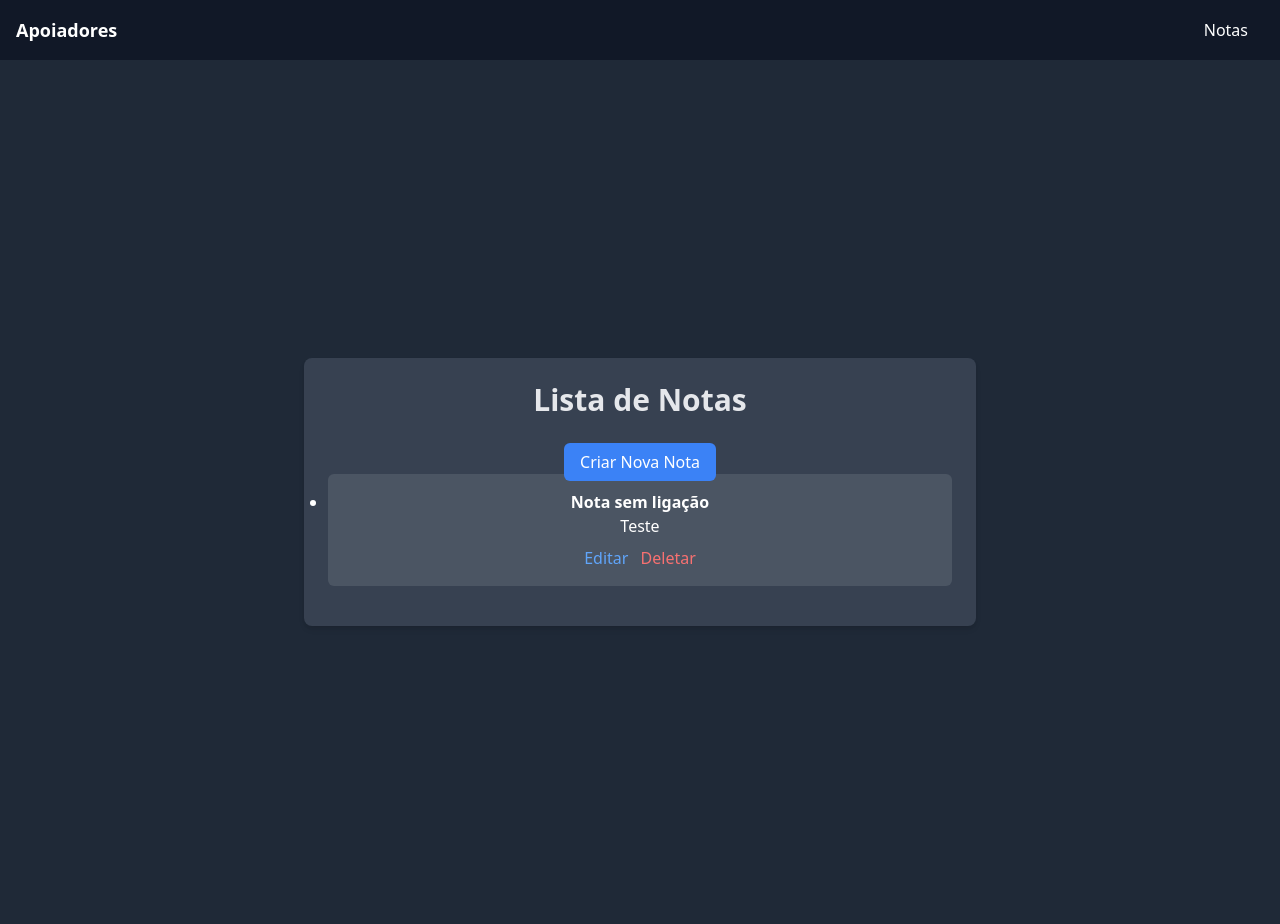
After one commit to lucaspontestur/Django, a Django app: page /notas/ in a window 1280 px wide. The commit adds this page. Run offline with Django 5.2, Linux system fonts and the light colour scheme; data comes from the database, SQL or seed files in the repository; both versions use the stored data as it was after the commit.

Commit message:
Sistema de Notas funcionando

```diff
--- a/meu_projeto/meu_app/models.py
+++ b/meu_projeto/meu_app/models.py
@@ -50,3 +50,14 @@ class Compra(models.Model):
     @property
     def faturamento_formatado(self):
         return f"R$ {self.faturamento:,.2f}".replace(",", "X").replace(".", ",").replace("X", ".")
+
+
+class Nota(models.Model):
+    compra = models.ForeignKey(Compra, on_delete=models.CASCADE, blank=True, null=True)
+    texto = models.TextField()
+
+    def __str__(self):
+        if self.compra:
+            return f"Nota para {self.compra}"
+        else:
+            return "Nota sem ligação"
--- a/meu_projeto/meu_app/templates/base.html
+++ b/meu_projeto/meu_app/templates/base.html
@@ -9,6 +9,15 @@
 </head>
 <body class="bg-gray-800 text-black">
 
+    <nav class="bg-gray-900 py-4">
+        <div class="container mx-auto px-4 flex items-center justify-between">
+            <a href="{% url 'lista_compras' %}" class="text-white text-lg font-bold">Apoiadores</a>
+            <div>
+                <a href="{% url 'listar_notas' %}" class="text-white hover:text-gray-300 mr-4">Notas</a>
+            </div>
+        </div>
+    </nav>
+
     <div class="container mx-auto px-4 py-8">
         {% block content %}
         {% endblock %}
--- a/meu_projeto/meu_app/templates/lista_compras.html
+++ b/meu_projeto/meu_app/templates/lista_compras.html
@@ -111,6 +111,7 @@
                             <div class="py-3 px-6 text-left">
                                 <a href="{% url 'editar_compra' compra.pk %}" class="text-blue-400 hover:text-blue-600 mr-2">Editar</a>
                                 <a href="{% url 'deletar_compra' compra.pk %}" class="text-red-400 hover:text-red-600">Deletar</a>
+                                <a href="{% url 'criar_nota_compra' compra.pk %}" class="text-green-400 hover:text-green-600">Nota</a>
                             </div>
                         </td>
                         {% endif %}
--- /dev/null
+++ b/meu_projeto/meu_app/templates/listar_notas.html
@@ -0,0 +1,34 @@
+{% extends 'base.html' %}
+
+{% block content %}
+<div class="flex flex-col items-center justify-center min-h-screen">
+    <div class="bg-gray-700 rounded-lg shadow-md p-6 text-center w-full max-w-2xl">
+        <h1 class="text-3xl font-bold text-gray-200 mb-8">Lista de Notas</h1>
+
+        <a href="{% url 'criar_nota' %}" class="px-4 py-2 bg-blue-500 hover:bg-blue-700 text-white rounded-md mb-4">
+            Criar Nova Nota
+        </a>
+
+        {% if notas %}
+            <ul class="list-disc text-white">
+                {% for nota in notas %}
+                    <li class="mb-4 p-4 rounded-md {% cycle 'bg-gray-600' 'bg-gray-500' %}">
+                        {% if nota.compra %}
+                            <p class="font-bold">{{ nota.compra }}</p>
+                        {% else %}
+                            <p class="font-bold">Nota sem ligação</p>
+                        {% endif %}
+                        <p>{{ nota.texto }}</p>
+                        <div class="mt-2">
+                            <a href="{% url 'editar_nota' nota.pk %}" class="text-blue-400 hover:text-blue-600 mr-2">Editar</a>
+                            <a href="{% url 'deletar_nota' nota.pk %}" class="text-red-400 hover:text-red-600">Deletar</a>
+                        </div>
+                    </li>
+                {% endfor %}
+            </ul>
+        {% else %}
+            <p class="text-white">Nenhuma nota encontrada.</p>
+        {% endif %}
+    </div>
+</div>
+{% endblock %}
--- a/meu_projeto/meu_app/views.py
+++ b/meu_projeto/meu_app/views.py
@@ -1,9 +1,61 @@
 from django.shortcuts import render, redirect, get_object_or_404
 from django.http import HttpResponse
-from .models import Compra
-from .forms import CompraForm, BuscaForm
+from .models import Compra, Nota  # adicione 'Nota' aqui
+from .forms import CompraForm, BuscaForm, NotaForm
 import json
 from decimal import Decimal
+
+def criar_nota(request, compra_id=None):
+    if compra_id:
+        compra = get_object_or_404(Compra, pk=compra_id)
+    else:
+        compra = None
+
+    if request.method == 'POST':
+        form = NotaForm(request.POST)
+        if form.is_valid():
+            nota = form.save(commit=False)
+            nota.compra = compra
+            nota.save()
+            return redirect('lista_compras')  # Redireciona para 'lista_compras'
+    else:
+        form = NotaForm()
+    return render(request, 'criar_nota.html', {'form': form, 'compra': compra})
+
+def criar_nota_compra(request, compra_id):
+    compra = get_object_or_404(Compra, pk=compra_id)
+    if request.method == 'POST':
+        form = NotaForm(request.POST)
+        if form.is_valid():
+            nota = form.save(commit=False)
+            nota.compra = compra
+            nota.save()
+            return redirect('lista_compras')  # Redireciona para 'lista_compras'
+    else:
+        form = NotaForm()
+    return render(request, 'criar_nota.html', {'form': form, 'compra': compra})
+
+def listar_notas(request):
+    notas = Nota.objects.all()
+    return render(request, 'listar_notas.html', {'notas': notas})
+
+def editar_nota(request, pk):
+    nota = get_object_or_404(Nota, pk=pk)
+    if request.method == 'POST':
+        form = NotaForm(request.POST, instance=nota)
+        if form.is_valid():
+            form.save()
+            return redirect('listar_notas')  # Ou redirecionar para a página da compra relacionada
+    else:
+        form = NotaForm(instance=nota)
+    return render(request, 'criar_nota.html', {'form': form, 'compra': nota.compra})
+
+def deletar_nota(request, pk):
+    nota = get_object_or_404(Nota, pk=pk)
+    if request.method == 'POST':
+        nota.delete()
+        return redirect('listar_notas')  # Ou redirecionar para a página da compra relacionada
+    return render(request, 'confirmar_delete_nota.html', {'nota': nota})
 
 def lista_compras(request):
     compras = Compra.objects.all()
--- a/meu_projeto/meu_projeto/urls.py
+++ b/meu_projeto/meu_projeto/urls.py
@@ -7,4 +7,9 @@ urlpatterns = [
     path('editar/<int:pk>/', views.editar_compra, name='editar_compra'),
     path('deletar/<int:pk>/', views.deletar_compra, name='deletar_compra'),
     path('download/', views.download_compras, name='download_compras'),
+    path('nota/criar/<int:compra_id>/', views.criar_nota, name='criar_nota_compra'),
+    path('nota/criar/', views.criar_nota, name='criar_nota'),
+    path('notas/', views.listar_notas, name='listar_notas'),
+    path('nota/<int:pk>/editar/', views.editar_nota, name='editar_nota'),
+    path('nota/<int:pk>/deletar/', views.deletar_nota, name='deletar_nota'),
 ]
```
Also changed, not shown: meu_projeto/meu_app/forms.py (+15 -1 lines), meu_projeto/meu_app/templates/confirmar_delete_nota.html (added, +14 -0 lines), meu_projeto/meu_app/templates/criar_nota.html (added, +36 -0 lines), meu_projeto/db.sqlite3, meu_projeto/meu_app/migrations/0004_nota.py (added).
